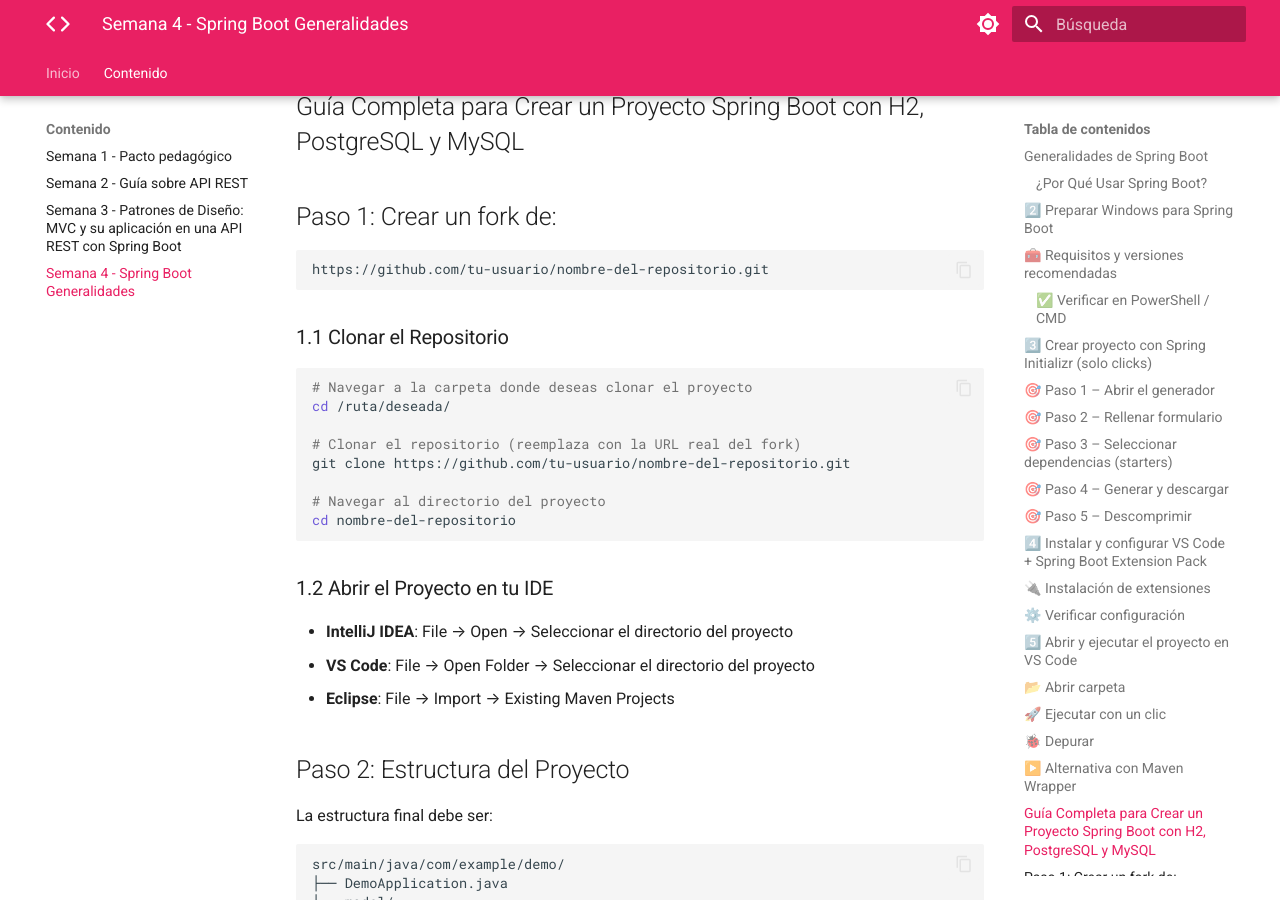
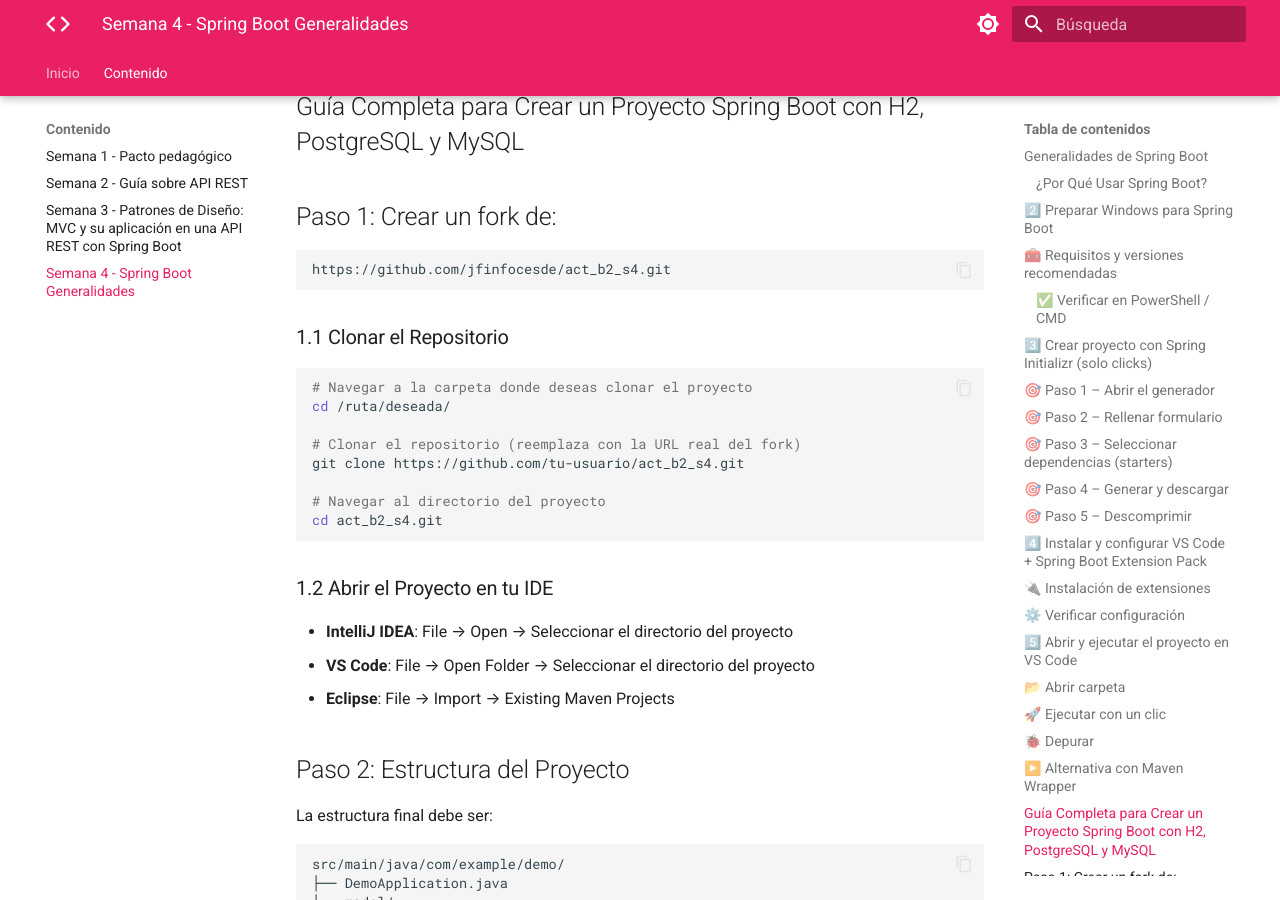
Before and after one commit to jfinfocesde/25b2, an MkDocs documentation site: the page built from docs/content/p4.md, in a window 1280 px wide and 900 px high, scrolled down 4078 px. Built offline with MkDocs 1.6.1 and Material for MkDocs 9.7.7, drawn with Linux system fonts in a browser that asks for light colours.

Commit message:
26-07-2025

````diff
--- a/docs/content/p4.md
+++ b/docs/content/p4.md
@@ -122,7 +122,7 @@ C:\dev\spring-workspace\
 ## Paso 1: Crear un fork de:
 
 ```bash
-https://github.com/tu-usuario/nombre-del-repositorio.git
+https://github.com/jfinfocesde/act_b2_s4.git
 ```
 
 ### 1.1 Clonar el Repositorio
@@ -131,10 +131,10 @@ https://github.com/tu-usuario/nombre-del-repositorio.git
 cd /ruta/deseada/
 
 # Clonar el repositorio (reemplaza con la URL real del fork)
-git clone https://github.com/tu-usuario/nombre-del-repositorio.git
+git clone https://github.com/tu-usuario/act_b2_s4.git
 
 # Navegar al directorio del proyecto
-cd nombre-del-repositorio
+cd act_b2_s4.git
 ```
 
 ### 1.2 Abrir el Proyecto en tu IDE
````
